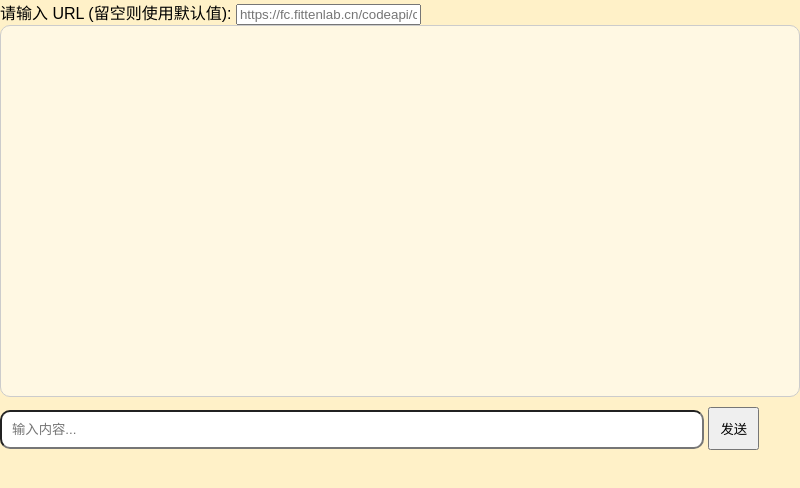
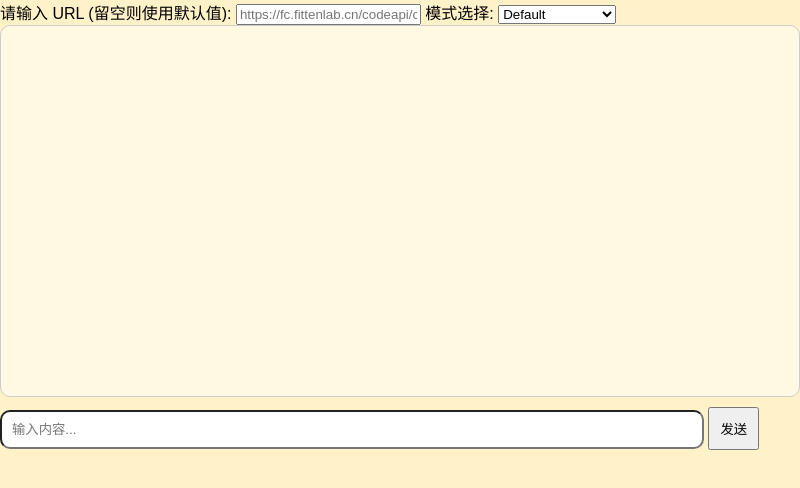
Before and after one commit to Sanqi-normal/sthfornoth, an Electron app: page index.html in a window 800 px wide. Drawn offline with Linux system fonts and the light colour scheme; no server answers.

Commit message:
Update index.html
cocombox控件

```diff
--- a/index.html
+++ b/index.html
@@ -4,13 +4,21 @@
     <meta http-equiv="Content-Security-Policy" content="default-src 'self'; connect-src 'self' https://fc.fittenlab.cn;">
     <meta charset="UTF-8">
     <meta name="viewport" content="width=device-width, initial-scale=1.0">
-    <title>AI聊天应用</title>
+    <title>Alice chat</title>
     <link rel="stylesheet" href='styles.css'>
 </head>
 <body>
     <label for="urlInput">请输入 URL (留空则使用默认值):</label>
 <input type="text" id="urlInput" placeholder="https://fc.fittenlab.cn/codeapi/chat" />
-
+<label for="comboBox">模式选择:</label>
+<select id="comboBox">
+    <option value="">Default</option>
+    <option value="Alice ">Alice</option>
+    <option value="cmd ">cmd</option>
+    <option value="bash ">bash</option>
+    <option value="ps ">powershell</option>
+    <option value="ch ">selfexe（慎选）</option>
+</select>
     <div id="chatBox"></div>
     <input type="text" id="userInput" placeholder="输入内容..." />
     <button id="sendButton">发送</button>
```
